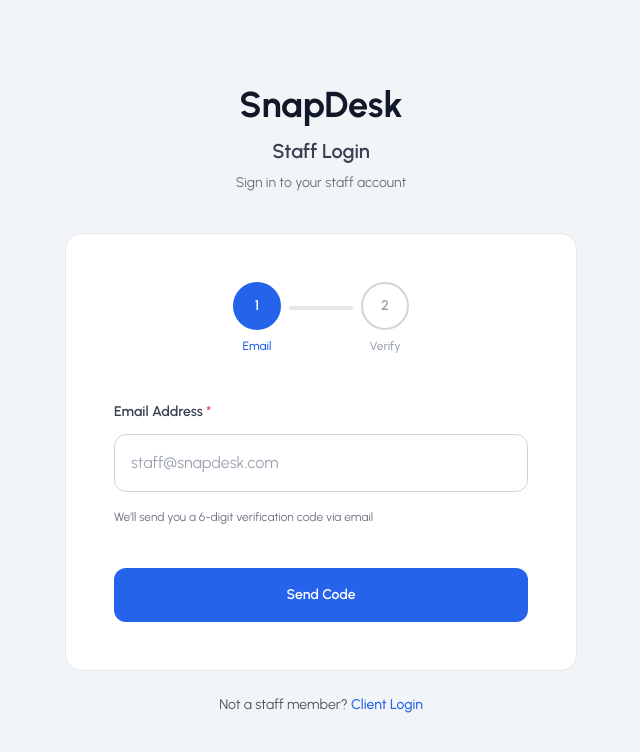
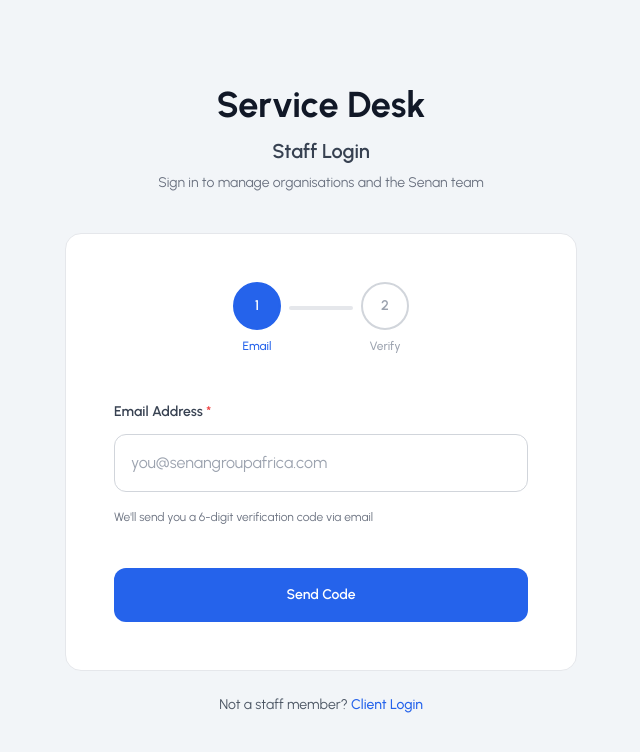
Before and after one commit to Senan-Group-Inc/snapdesk-staff-portal, a Next.js app: page /admin/login in a window 1280 px wide. Shown: the top 752 px of the page, without its empty margins (319-959 px from the left). Built offline with nearby package versions, Linux system fonts and the light colour scheme; no server answers.

Commit message:
Rebrand staff portal login and chrome to Service Desk.

```diff
--- a/app/admin/login/page.tsx
+++ b/app/admin/login/page.tsx
@@ -56,8 +56,8 @@
         code: data.code,
       });
       setUser(userData);
-              toast.success('Welcome back');
-              router.prefetch('/admin/organisations');
+      toast.success('Welcome back');
+      router.prefetch('/admin/organisations');
       router.push('/admin/organisations');
     } catch (error: any) {
       toast.error(handleApiError(error));
@@ -71,12 +71,12 @@
       <div className="max-w-lg w-full">
         {/* Logo/Header */}
         <div className="text-center mb-10">
-          <h1 className="text-4xl font-bold text-gray-900 mb-3">SnapDesk</h1>
+          <h1 className="text-4xl font-bold text-gray-900 mb-3">Service Desk</h1>
           <h2 className="text-xl font-semibold text-gray-700">
             Staff Login
           </h2>
           <p className="mt-2 text-sm text-gray-500">
-            Sign in to your staff account
+            Sign in to manage organisations and the Senan team
           </p>
         </div>
 
@@ -149,7 +149,7 @@
                   type="email"
                   id="email"
                   className="block w-full px-4 py-4 border border-gray-300 rounded-xl placeholder-gray-400 focus:outline-none focus:ring-2 focus:ring-admin focus:border-admin transition-all bg-white"
-                  placeholder="staff@snapdesk.com"
+                  placeholder="you@senangroupafrica.com"
                 />
                 {errors.email && (
                   <p className="mt-3 text-sm text-red-600">{errors.email.message}</p>
--- a/app/layout.tsx
+++ b/app/layout.tsx
@@ -10,8 +10,8 @@
 })
 
 export const metadata: Metadata = {
-  title: 'SnapDesk — Staff / Platform admin',
-  description: 'Platform administration for SnapDesk',
+  title: 'Service Desk — Staff admin',
+  description: 'Senan Service Desk platform administration',
 }
 
 export default function RootLayout({
--- a/components/AdminSidebar.tsx
+++ b/components/AdminSidebar.tsx
@@ -124,7 +124,7 @@
         {/* Logo/Brand */}
         <div className="flex items-center justify-between h-16 px-6 border-b border-gray-200">
           <h1 className="text-lg font-semibold text-gray-900">
-            SnapDesk Admin
+            Service Desk Admin
           </h1>
         </div>
 
```
